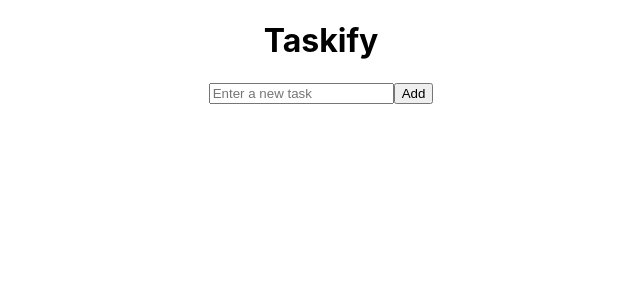
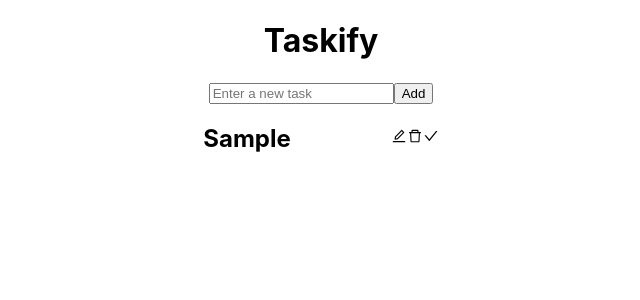
Before and after one commit to fernandobouchet/Taskify, a React (Create React App) app: page / in a window 1280 px wide. Both pictures are taken after typing "Sample" into the empty fields and a click on the button "Add". Shown: the top 300 px of the page, without its empty margins (319-959 px from the left). Built offline with nearby package versions, Linux system fonts and the light colour scheme.

Commit message:
Add 'TodoList'

```diff
--- a/src/App.tsx
+++ b/src/App.tsx
@@ -2,6 +2,7 @@ import "./App.css";
 import React, { useState } from "react";
 import Header from "./components/Header";
 import InputField from "./components/InputField";
+import TodoList from "./components/TodoList";
 import { Todo } from "./components/Todo";
 
 const App: React.FC = () => {
@@ -17,8 +18,6 @@ const App: React.FC = () => {
     }
   };
 
-  console.log(todos);
-
   return (
     <div className="App">
       <Header />
@@ -27,6 +26,7 @@ const App: React.FC = () => {
         setTodo={setTodo}
         handleAdd={(e) => handleAdd(e)}
       />
+      <TodoList todos={todos} setTodos={setTodos} />
     </div>
   );
 };
--- /dev/null
+++ b/src/components/Cards.tsx
@@ -0,0 +1,37 @@
+import React from "react";
+import { Todo } from "./Todo";
+import { AiOutlineEdit, AiOutlineDelete, AiOutlineCheck } from "react-icons/ai";
+
+interface Props {
+  todo: Todo;
+  todos: Todo[];
+  setTodos: React.Dispatch<React.SetStateAction<Todo[]>>;
+}
+
+const Cards: React.FC<Props> = ({ todo, todos, setTodos }) => {
+  return (
+    <div
+      style={{
+        display: "flex",
+        justifyContent: "center",
+        alignItems: "center",
+        gap: "100px",
+      }}
+    >
+      <h2>{todo.todo}</h2>
+      <div style={{ display: "flex", cursor: "pointer" }}>
+        <span>
+          <AiOutlineEdit />
+        </span>
+        <span>
+          <AiOutlineDelete />
+        </span>
+        <span>
+          <AiOutlineCheck />
+        </span>
+      </div>
+    </div>
+  );
+};
+
+export default Cards;
--- /dev/null
+++ b/src/components/TodoList.tsx
@@ -0,0 +1,20 @@
+import React from "react";
+import Cards from "./Cards";
+import { Todo } from "./Todo";
+
+interface Props {
+  todos: Todo[];
+  setTodos: React.Dispatch<React.SetStateAction<Todo[]>>;
+}
+
+const TodoList: React.FC<Props> = ({ todos, setTodos }) => {
+  return (
+    <div>
+      {todos.map((todo) => (
+        <Cards todo={todo} key={todo.id} todos={todos} setTodos={setTodos} />
+      ))}
+    </div>
+  );
+};
+
+export default TodoList;
```
